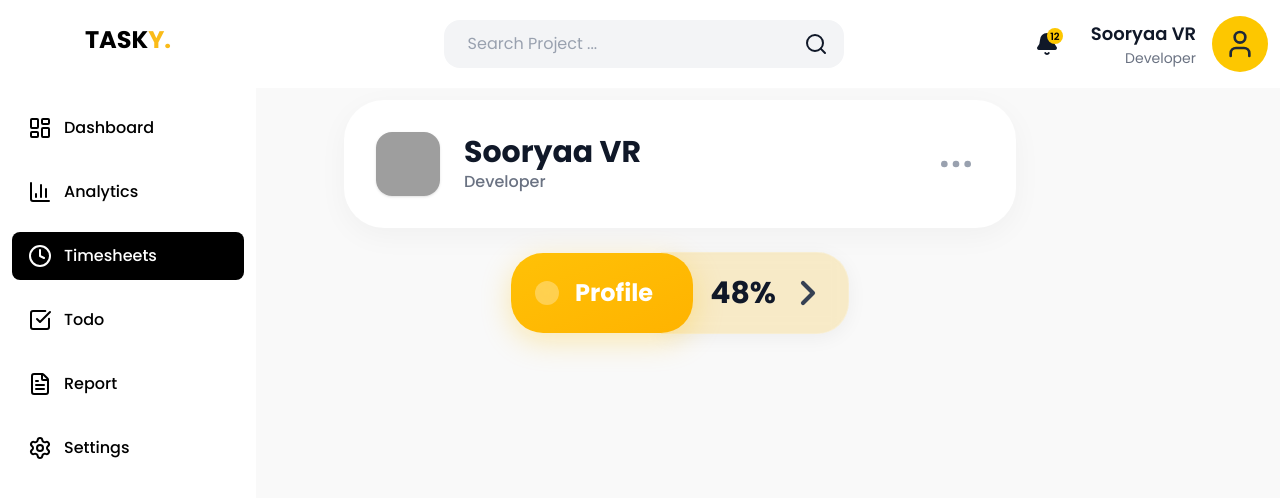
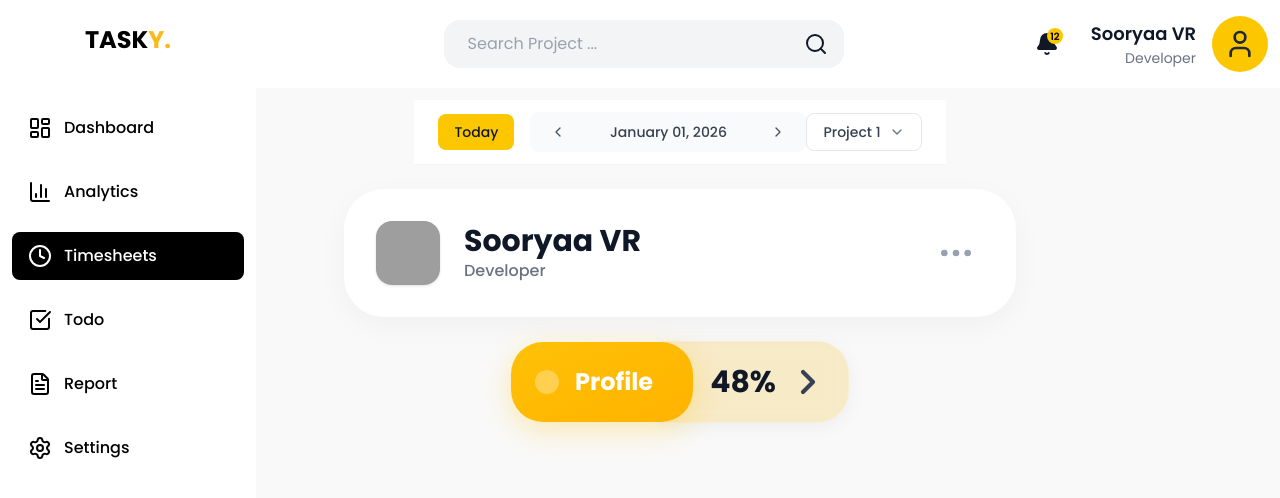
Before and after one commit to notsooryaa/tasky, a React (Vite) app: page /timesheets in a window 1280 px wide. Shown: the top 498 px of the page. Built offline with nearby package versions, Linux system fonts and the light colour scheme; grey boxes are pictures that could not be loaded.

Commit message:
Sub Header rough

```diff
--- /dev/null
+++ b/src/components/ui/SubHeader.tsx
@@ -0,0 +1,102 @@
+import { useState } from 'react';
+import { ChevronLeft, ChevronRight, ChevronDown } from 'lucide-react';
+
+const SubHeader = () => {
+    const [currentDate, setCurrentDate] = useState(new Date(2026, 0, 1));
+    const [selectedProject, setSelectedProject] = useState('Project 1');
+    const [isDropdownOpen, setIsDropdownOpen] = useState(false);
+
+    const projects = ['Project 1', 'Project 2', 'Project 3'];
+
+    const formatDate = (date: Date) => {
+        const options: Intl.DateTimeFormatOptions = {
+            month: 'long',
+            day: '2-digit',
+            year: 'numeric'
+        };
+        return date.toLocaleDateString('en-US', options).replace(',', ', ');
+    };
+
+    const handlePreviousDay = () => {
+        const newDate = new Date(currentDate);
+        newDate.setDate(newDate.getDate() - 1);
+        setCurrentDate(newDate);
+    };
+
+    const handleNextDay = () => {
+        const newDate = new Date(currentDate);
+        newDate.setDate(newDate.getDate() + 1);
+        setCurrentDate(newDate);
+    };
+
+    const handleToday = () => {
+        setCurrentDate(new Date());
+    };
+
+    const handleProjectSelect = (project: string) => {
+        setSelectedProject(project);
+        setIsDropdownOpen(false);
+    };
+
+    return (
+        <div className="flex items-center justify-between px-6 py-3 bg-white border-b border-gray-100">
+            <div className="flex items-center gap-4">
+                <button
+                    onClick={handleToday}
+                    className="px-4 py-2 bg-yellow-400 text-gray-900 rounded-lg font-medium text-sm hover:bg-yellow-500 transition-colors"
+                >
+                    Today
+                </button>
+
+                <div className="flex items-center gap-2 px-4 py-2 bg-gray-50 rounded-lg">
+                    <button
+                        onClick={handlePreviousDay}
+                        className="p-1 hover:bg-gray-200 rounded transition-colors"
+                        aria-label="Previous day"
+                    >
+                        <ChevronLeft className="w-4 h-4 text-gray-600" />
+                    </button>
+
+                    <span className="text-sm font-medium text-gray-700 min-w-[180px] text-center">
+                        {formatDate(currentDate)}
+                    </span>
+
+                    <button
+                        onClick={handleNextDay}
+                        className="p-1 hover:bg-gray-200 rounded transition-colors"
+                        aria-label="Next day"
+                    >
+                        <ChevronRight className="w-4 h-4 text-gray-600" />
+                    </button>
+                </div>
+            </div>
+
+            <div className="relative">
+                <button
+                    className="flex items-center gap-2 px-4 py-2 bg-white border border-gray-200 rounded-lg text-sm font-medium text-gray-700 hover:bg-gray-50 transition-colors"
+                    onClick={() => setIsDropdownOpen(!isDropdownOpen)}
+                >
+                    {selectedProject}
+                    <ChevronDown className="w-4 h-4 text-gray-500" />
+                </button>
+
+                {isDropdownOpen && (
+                    <div className="absolute right-0 mt-2 w-48 bg-white border border-gray-200 rounded-lg shadow-lg z-10">
+                        {projects.map((project) => (
+                            <button
+                                key={project}
+                                onClick={() => handleProjectSelect(project)}
+                                className={`w-full text-left px-4 py-2 text-sm hover:bg-gray-50 first:rounded-t-lg last:rounded-b-lg transition-colors ${project === selectedProject ? 'bg-gray-100 font-medium' : ''
+                                    }`}
+                            >
+                                {project}
+                            </button>
+                        ))}
+                    </div>
+                )}
+            </div>
+        </div>
+    );
+};
+
+export default SubHeader;
--- a/src/pages/Timesheets.tsx
+++ b/src/pages/Timesheets.tsx
@@ -3,6 +3,7 @@ import { Header } from "../components/ui/Header";
 import type { headerPages } from "../utils/HeaderHelper";
 import { TeamMembersCard } from "../components/timesheet/TeamMembersCard";
 import { ProgressCard } from "../components/timesheet/ProgressCard";
+import SubHeader from "../components/ui/SubHeader";
 
 function Timesheets() {
     const location = useLocation();
@@ -14,6 +15,7 @@ function Timesheets() {
             <Header page={path as keyof typeof headerPages} />
             <div className="flex flex-col items-center gap-6 bg-[#F9F9F9] min-h-screen p-6 rounded-tl-2xl pt-25">
                 <div className="w-full flex flex-col items-center justify-center gap-6">
+                    <SubHeader />
                     <TeamMembersCard />
                     <ProgressCard />
                 </div>
```
